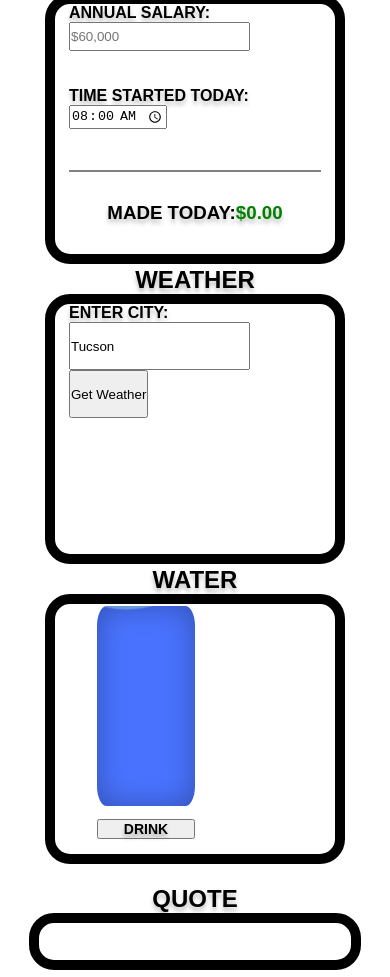
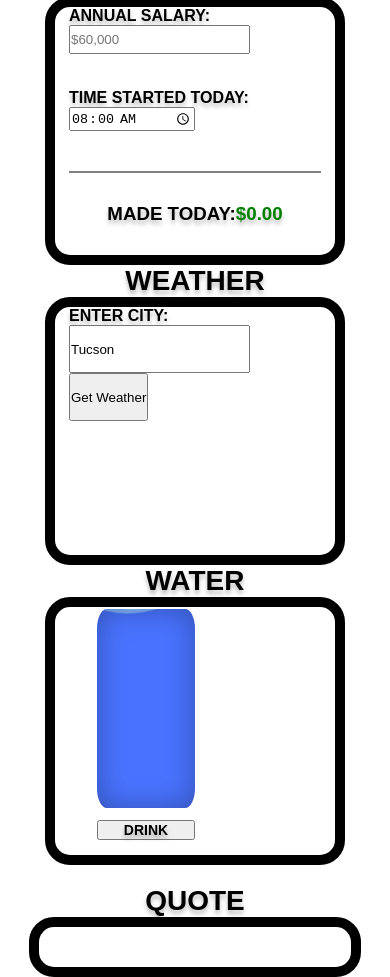
Before and after one commit to riehltj/MotivationBot_v2, a plain HTML site: page motivationBot_v2/index.html in a window 390 px wide. Shown: the part 79-1056 px from the top of the page. Drawn offline with Linux system fonts and the light colour scheme; no server answers; a web font is replaced by a local one.

Commit message:
Updating Bugs
Fixed Width of Time started

```diff
--- a/motivationBot_v2/_desktop.scss
+++ b/motivationBot_v2/_desktop.scss
@@ -97,6 +97,14 @@ body,
   height: 35%;
 }
 
+#time {
+  width: 50%;
+}
+
+h2 {
+  font-size: clamp(28px, 2vw, 4em);
+}
+
 // Weather box styling
 #weather-button {
   height: 48px;
@@ -153,9 +161,11 @@ body,
   height: 90%;
   text-align: center;
   justify-self: center;
+  font-size: 24px;
 }
 
 .author {
+  font-size: 24px;
   font-style: italic;
   height: 10%;
   text-align: center;
```
Also changed, not shown: motivationBot_v2/style.css, 1 other file.
